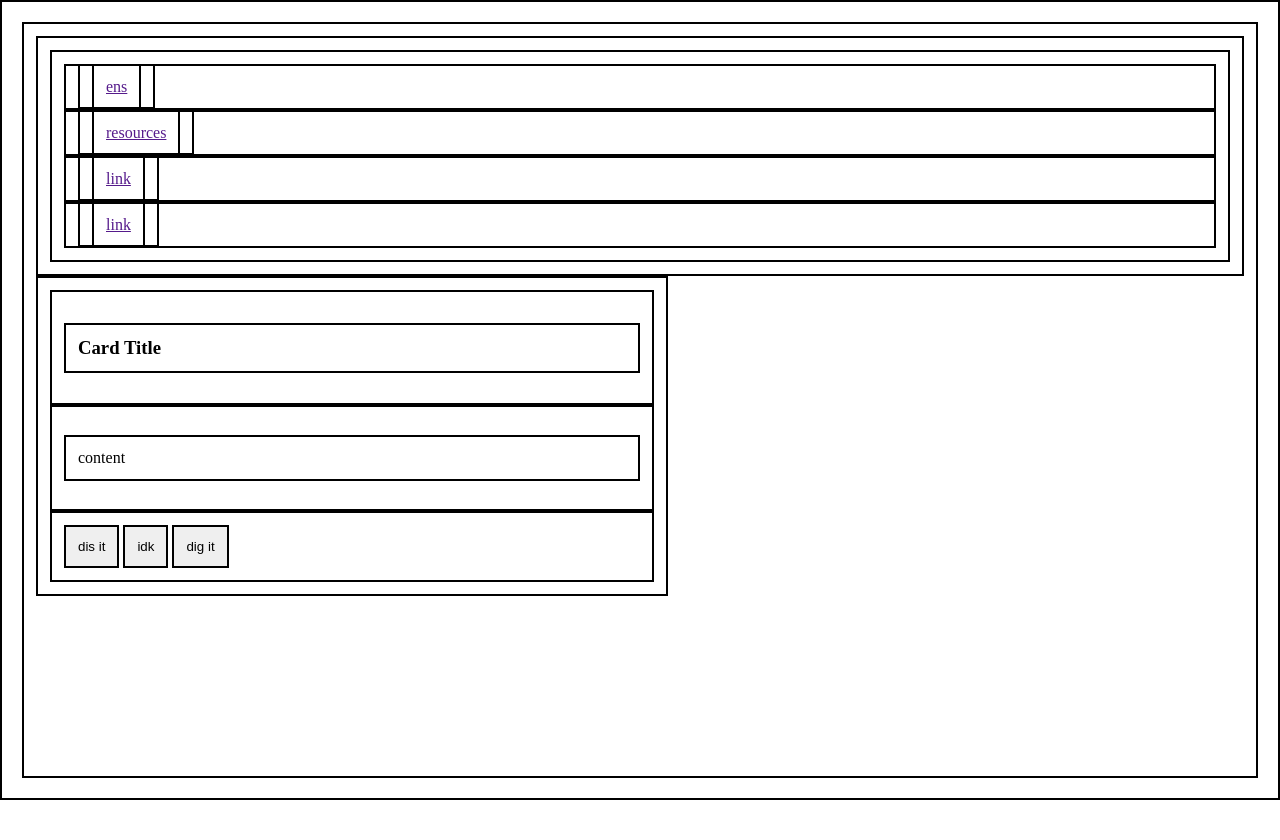
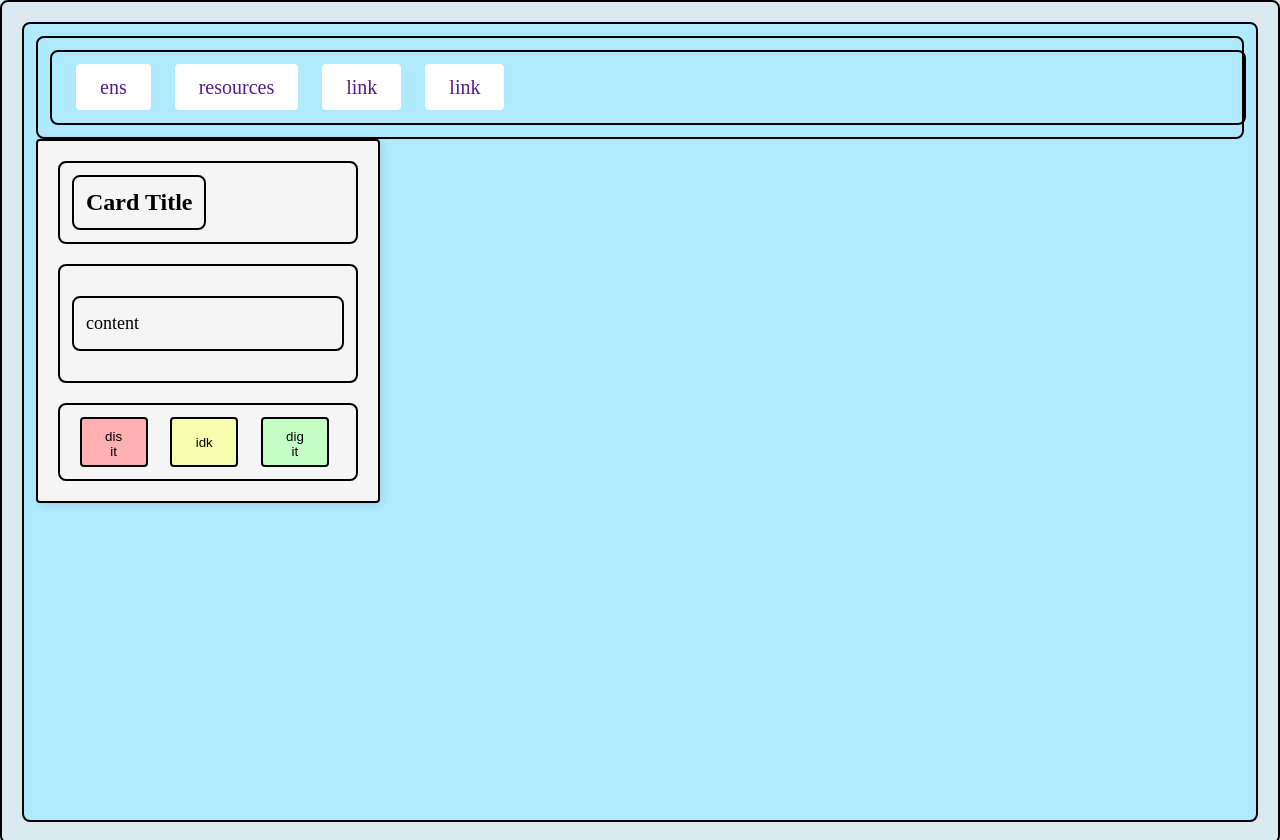
Before and after one commit to access0r/ScoreENS, a website: page index.html in a window 1280 px wide. Before the commit the page ends 800 px from the top, so only its background shows below. Drawn offline with nearby package versions, Linux system fonts and the light colour scheme.

Commit message:
Update style.css

```diff
--- a/style.css
+++ b/style.css
@@ -1,6 +1,40 @@
+html {
+    border-radius: 8px;
+    background-color: rgb(218, 234, 240);
+}
+
+body {
+    border-radius: 8px;
+    height: 100%;
+    background-color: rgb(175, 234, 255);
+}
+
 * {
+    border-radius: 8px;
     border: 2px solid black;
     padding: 12px;
+}
+
+.nav {
+    width: 99%;
+    color: red;
+    display: flex;
+}
+
+.link {
+    border: none;
+}
+
+.link a {
+    border-radius: 4px;
+    border: none;
+    background-color: #fff;
+    text-decoration: none;
+    font-size: 20px;
+}
+
+.link>a>span {
+    border: none;
 }
 
 .cardareafield {
@@ -13,9 +47,9 @@
     margin-top: 2%;
 }
 
-.btn-up,
-.btn-down {
-    width: 50px;
+.btn-score-accept,
+.btn-score-reject {
+    width: 70px;
     margin: 0 auto;
     position: rel;
 }
@@ -25,3 +59,66 @@
     margin: 0 auto;
     padding: 10px;
 }
+
+.card {
+    background-color: #f5f5f5;
+    border-radius: 4px;
+    box-shadow: 2px 2px 10px rgba(0, 0, 0, 0.1);
+    padding: 20px;
+    width: 300px;
+}
+
+.card-header {
+    align-items: center;
+    display: flex;
+    justify-content: space-between;
+    margin-bottom: 20px;
+}
+
+.card-header h3 {
+    font-size: 24px;
+    font-weight: bold;
+    margin: 0;
+}
+
+.card-body {
+    font-size: 18px;
+    line-height: 1.5;
+}
+
+.card-footer {
+    align-items: center;
+    display: flex;
+    justify-content: space-between;
+    margin-top: 20px;
+}
+
+.btn {
+    border-radius: 4px;
+    padding: 10px 20px;
+    margin: 0px 15px 0px 7.5px;
+    height: 50px;
+    width: 80px;
+}
+
+.btn-score-accept {
+    background-color: rgb(198, 255, 198);
+}
+
+.btn-score-reject {
+    background-color: rgb(255, 177, 177);
+}
+
+.btn-score-idk {
+    background-color: rgb(247, 255, 175);
+}
+
+.btn-primary {
+    background-color: #4caf50;
+    color: #fff;
+}
+
+.btn-danger {
+    background-color: #f44336;
+    color: #fff;
+}
```
